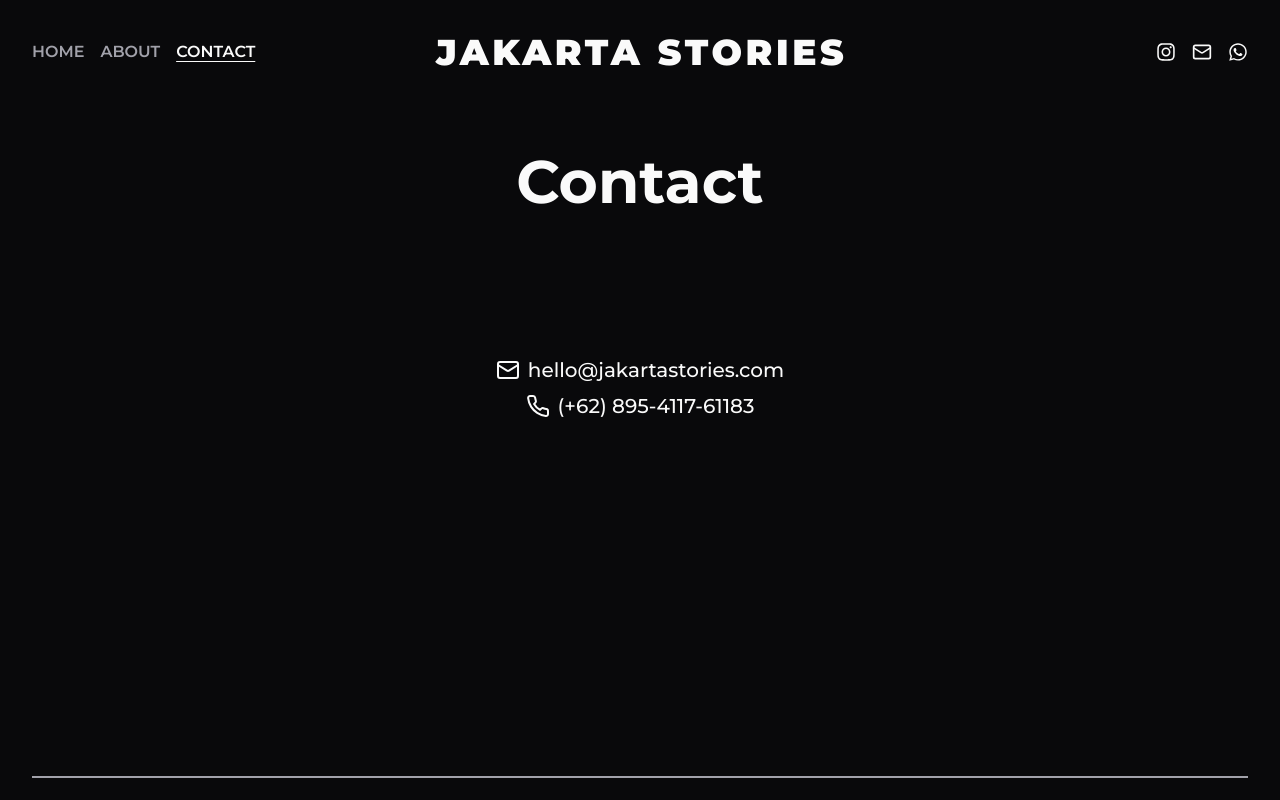
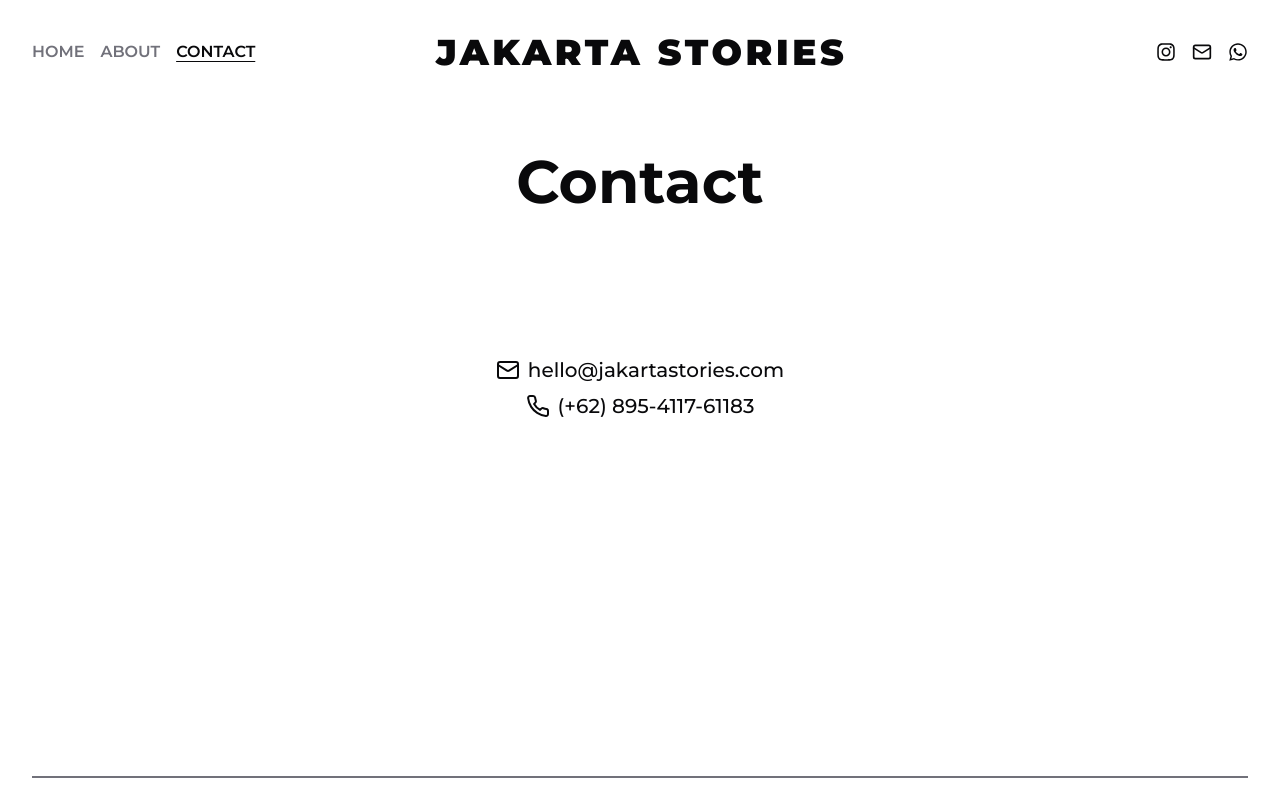
Before and after one commit to alfieqashwa/jakarta-stories, a Next.js app: page /contact in a window 1280 px wide. Shown: the top 800 px of the page. Built offline with nearby package versions, Linux system fonts and the light colour scheme.

Commit message:
feat: setup toggle-theme

```diff
--- a/package.json
+++ b/package.json
@@ -20,6 +20,7 @@
     "hamburger-react": "^2.5.0",
     "lucide-react": "^0.377.0",
     "next": "14.2.3",
+    "next-themes": "^0.3.0",
     "react": "^18",
     "react-dom": "^18",
     "react-icons": "^5.2.0",
--- a/src/app/layout.tsx
+++ b/src/app/layout.tsx
@@ -5,6 +5,7 @@ import { cn } from "~/lib/utils"
 import "./globals.css"
 import { Footer } from "~/components/footer"
 import { Nav } from "~/components/nav"
+import { ThemeProvider } from "~/components/theme-provider"
 
 const fontSans = FontSans({
   subsets: ["latin-ext"],
@@ -31,7 +32,7 @@ export default function RootLayout({
   children: React.ReactNode
 }>) {
   return (
-    <html lang="en" suppressHydrationWarning className="dark scroll-smooth">
+    <html lang="en" suppressHydrationWarning className="scroll-smooth">
       <head />
       <body
         className={cn(
@@ -39,9 +40,16 @@ export default function RootLayout({
           fontSans.variable,
         )}
       >
-        <Nav />
-        {children}
-        <Footer />
+        <ThemeProvider
+          attribute="class"
+          defaultTheme="system"
+          enableSystem
+          disableTransitionOnChange
+        >
+          <Nav />
+          {children}
+          <Footer />
+        </ThemeProvider>
       </body>
     </html>
   )
--- a/src/app/page.tsx
+++ b/src/app/page.tsx
@@ -12,7 +12,7 @@ export default function Home() {
     <main className="min-h-[calc(100vh_-_8rem)] py-12">
       <div className="pb-4">
         <p className="flex flex-col items-center text-6xl font-black uppercase leading-10 tracking-wider sm:text-7xl sm:leading-10 lg:text-9xl">
-          <span className="text-muted">jakarta</span>
+          <span className="text-muted-foreground/30">jakarta</span>
           <span className="text-muted-foreground/75 lg:hidden">stories</span>
         </p>
       </div>
--- /dev/null
+++ b/src/components/mode-toggle.tsx
@@ -0,0 +1,39 @@
+"use client"
+
+import { useTheme } from "next-themes"
+
+import { Moon, Sun } from "lucide-react"
+import { Button } from "~/components/ui/button"
+import {
+  DropdownMenu,
+  DropdownMenuContent,
+  DropdownMenuItem,
+  DropdownMenuTrigger,
+} from "~/components/ui/dropdown-menu"
+
+export function ModeToggle() {
+  const { setTheme } = useTheme()
+
+  return (
+    <DropdownMenu>
+      <DropdownMenuTrigger asChild>
+        <Button variant="outline" size="icon">
+          <Sun className="h-[1.2rem] w-[1.2rem] rotate-0 scale-100 text-foreground transition-all dark:-rotate-90 dark:scale-0" />
+          <Moon className="absolute h-[1.2rem] w-[1.2rem] rotate-90 scale-0 text-foreground transition-all dark:rotate-0 dark:scale-100" />
+          <span className="sr-only">Toggle theme</span>
+        </Button>
+      </DropdownMenuTrigger>
+      <DropdownMenuContent align="end">
+        <DropdownMenuItem onClick={() => setTheme("light")}>
+          Light
+        </DropdownMenuItem>
+        <DropdownMenuItem onClick={() => setTheme("dark")}>
+          Dark
+        </DropdownMenuItem>
+        <DropdownMenuItem onClick={() => setTheme("system")}>
+          System
+        </DropdownMenuItem>
+      </DropdownMenuContent>
+    </DropdownMenu>
+  )
+}
--- a/src/components/nav.tsx
+++ b/src/components/nav.tsx
@@ -9,6 +9,7 @@ import { cn } from "~/lib/utils"
 import { LINK_LIST } from "../app/constants/link-list"
 import { useMediaQuery } from "~/app/hooks/use-media-query"
 import { SocialMedia } from "./footer"
+import { ModeToggle } from "./mode-toggle"
 
 export const Nav = () => {
   const isDesktop = useMediaQuery("(min-width: 1024px)")
@@ -66,6 +67,7 @@ const MobileNav = () => {
         <DrawerTrigger className="sr-only">open</DrawerTrigger>
         <DrawerContent className="bg-foreground">
           <section className="flex flex-col items-center space-y-2 py-32 text-2xl font-medium uppercase text-muted">
+            <ModeToggle />
             {LINK_LIST.map((l, i) => (
               <Link
                 href={l.href}
--- /dev/null
+++ b/src/components/theme-provider.tsx
@@ -0,0 +1,9 @@
+"use client"
+
+import * as React from "react"
+import { ThemeProvider as NextThemesProvider } from "next-themes"
+import { type ThemeProviderProps } from "next-themes/dist/types"
+
+export function ThemeProvider({ children, ...props }: ThemeProviderProps) {
+  return <NextThemesProvider {...props}>{children}</NextThemesProvider>
+}
```
Also changed, not shown: 1 other file (tests, documents, lock files or other folders).
